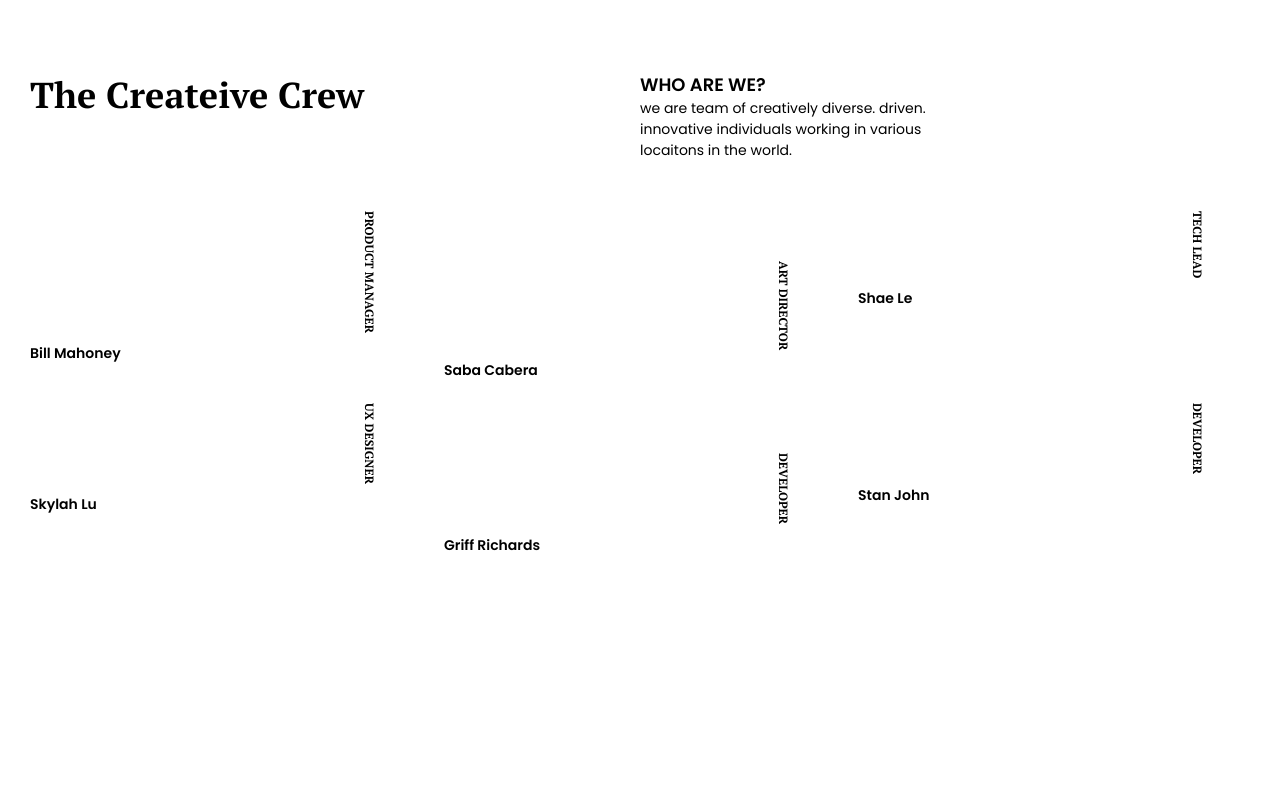
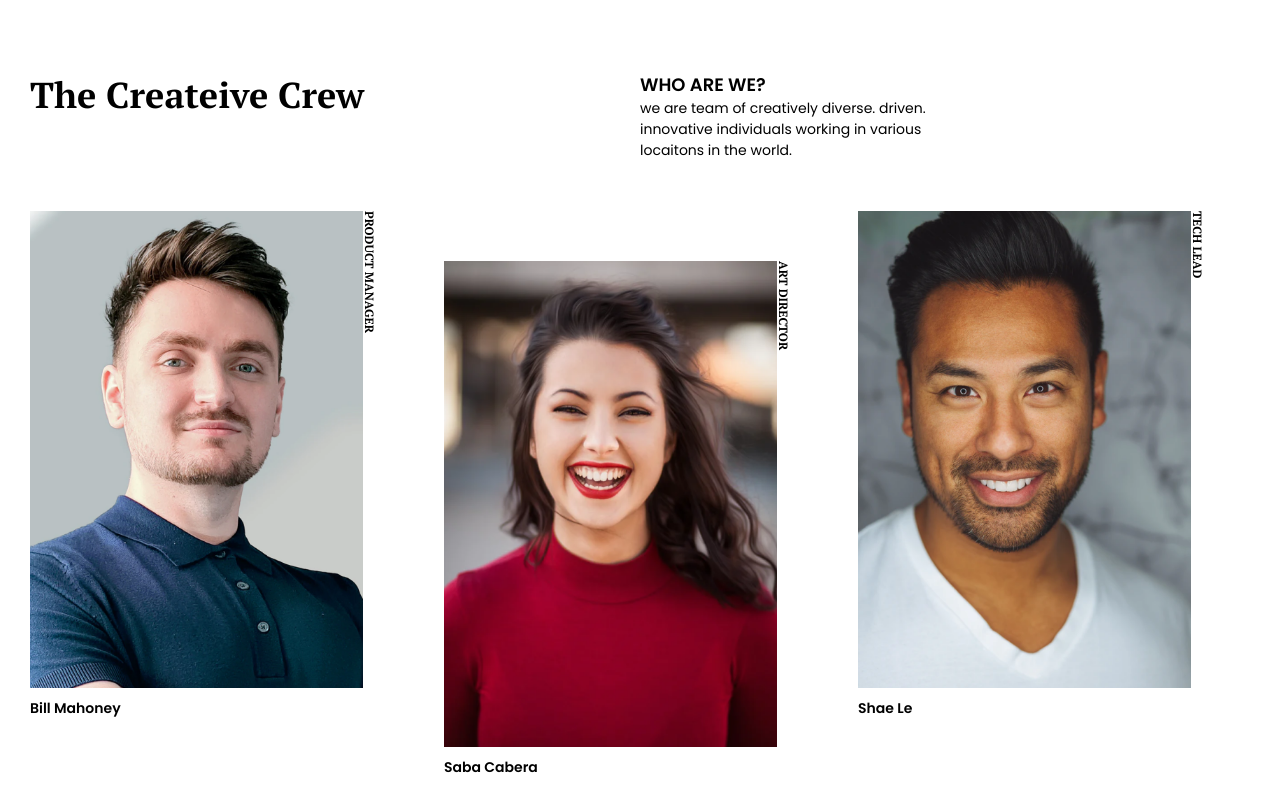
Before and after one commit to Code-Victor/my-team-page, a plain HTML site: page index.html in a window 1280 px wide. Shown: the top 797 px of the page. Drawn offline with Linux system fonts and the light colour scheme; the site is published under a folder, as on GitHub Pages, so addresses that start at the root find nothing.

Commit message:
optimized for github pages

```diff
--- a/index.html
+++ b/index.html
@@ -22,42 +22,42 @@
   <main class="container">
     <div class="team">
       <div class="team-description">
-        <img src="/photo1.png" alt="">
+        <img src="./photo1.png" alt="">
         <h3>Product Manager</h3>
       </div>
       <h3 class="name">bill mahoney</h3>
     </div>
     <div class="team">
       <div class="team-description">
-        <img src="/photo2.png" alt="">
+        <img src="./photo2.png" alt="">
         <h3>Art director</h3>
       </div>
       <h3 class="name">saba cabera</h3>
     </div>
     <div class="team">
       <div class="team-description">
-        <img src="/photo3.png" alt="">
+        <img src="./photo3.png" alt="">
         <h3>tech lead</h3>
       </div>
       <h3 class="name">shae le</h3>
     </div>
     <div class="team">
       <div class="team-description">
-        <img src="/photo4.png" alt="">
+        <img src="./photo4.png" alt="">
         <h3>ux designer</h3>
       </div>
       <h3 class="name">skylah lu</h3>
     </div>
     <div class="team">
       <div class="team-description">
-        <img src="/photo5.png" alt="">
+        <img src="./photo5.png" alt="">
         <h3>developer</h3>
       </div>
       <h3 class="name">Griff Richards</h3>
     </div>
     <div class="team">
       <div class="team-description">
-        <img src="/photo6.png" alt="">
+        <img src="./photo6.png" alt="">
         <h3>developer</h3>
       </div>
       <h3 class="name">stan john</h3>
```
